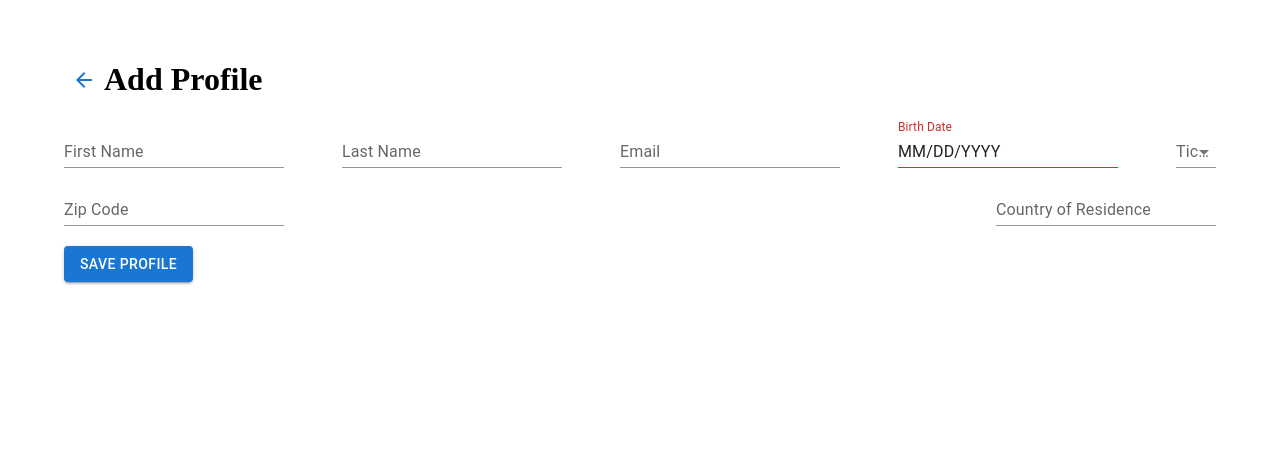
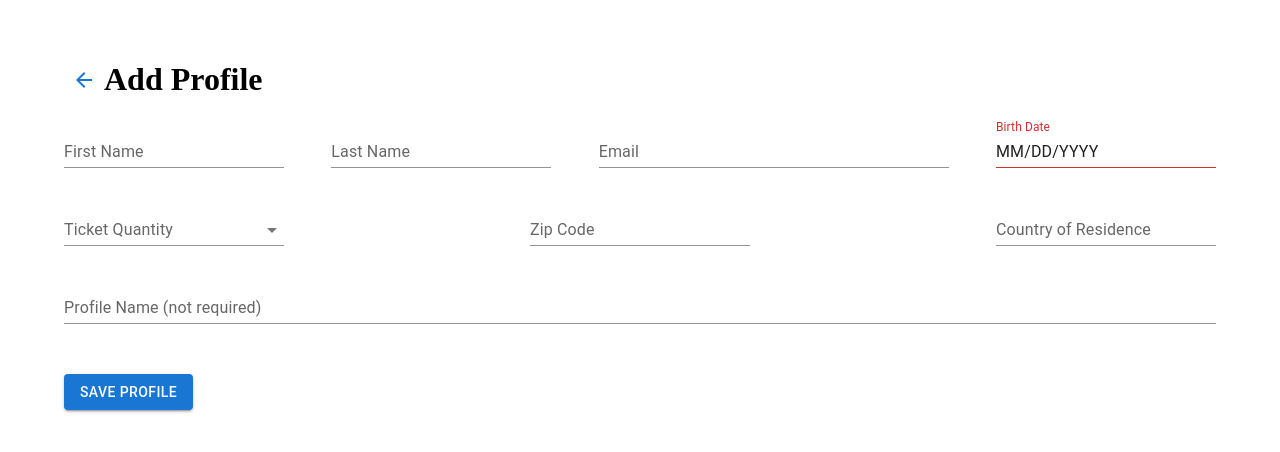
Before and after one commit to adinutzyc21/broadway-lottery, a React (Create React App) app: page / in a window 1280 px wide. Shown: the top 452 px of the page. Built offline with nearby package versions, Linux system fonts and the light colour scheme; no server answers.

Commit message:
Optional ProfileName and fix adding a new profile

```diff
--- a/src/@types/index.d.ts
+++ b/src/@types/index.d.ts
@@ -7,6 +7,7 @@ interface LotteryType {
 }
 
 export interface Profile {
+    profileName?: string;
     firstName: string;
     lastName: string;
     email: string;
--- a/src/components/ProfileForm.tsx
+++ b/src/components/ProfileForm.tsx
@@ -114,7 +114,7 @@ export const ProfileForm: React.FC = () => {
                     alignItems: "center",
                     flexWrap: "wrap",
                     justifyContent: "space-between",
-                    gap: "10px",
+                    rowGap: "30px",
                 }}
             >
                 <TextField
@@ -123,6 +123,7 @@ export const ProfileForm: React.FC = () => {
                     name="firstName"
                     value={formData.firstName}
                     onChange={handleInputChange}
+                    sx={{ width: "220px" }}
                 />
                 <TextField
                     variant="standard"
@@ -130,6 +131,7 @@ export const ProfileForm: React.FC = () => {
                     name="lastName"
                     value={formData.lastName}
                     onChange={handleInputChange}
+                    sx={{ width: "220px" }}
                 />
 
                 <TextField
@@ -138,6 +140,7 @@ export const ProfileForm: React.FC = () => {
                     name="email"
                     value={formData.email}
                     onChange={handleInputChange}
+                    sx={{ width: "350px" }}
                 />
 
                 <LocalizationProvider dateAdapter={AdapterDayjs}>
@@ -150,6 +153,7 @@ export const ProfileForm: React.FC = () => {
                         onChange={handleBirthdateChange}
                         maxDate={dayjs().subtract(10, "years")}
                         value={dayjs(formData.birthDate)}
+                        sx={{ width: "220px" }}
                     />
                 </LocalizationProvider>
 
@@ -160,6 +164,7 @@ export const ProfileForm: React.FC = () => {
                     value={formData.ticketQty}
                     onChange={handleInputChange}
                     select
+                    sx={{ width: "220px" }}
                 >
                     <MenuItem value="1">1</MenuItem>
                     <MenuItem value="2">2</MenuItem>
@@ -173,6 +178,7 @@ export const ProfileForm: React.FC = () => {
                     name="zip"
                     value={formData.zip}
                     onChange={handleInputChange}
+                    sx={{ width: "220px" }}
                 />
 
                 <TextField
@@ -181,6 +187,16 @@ export const ProfileForm: React.FC = () => {
                     name="country"
                     value={formData.country}
                     onChange={handleInputChange}
+                    sx={{ width: "220px" }}
+                />
+
+                <TextField
+                    variant="standard"
+                    label="Profile Name (not required)"
+                    name="profileName"
+                    value={formData.profileName}
+                    onChange={handleInputChange}
+                    fullWidth
                 />
             </div>
 
@@ -188,7 +204,7 @@ export const ProfileForm: React.FC = () => {
                 variant="contained"
                 color="primary"
                 onClick={handleSaveProfile}
-                sx={{ marginTop: "20px" }}
+                sx={{ marginTop: "50px" }}
             >
                 {editingIndex >= 0 ? "Update Profile" : "Save Profile"}
             </Button>
--- a/src/components/SavedProfiles.tsx
+++ b/src/components/SavedProfiles.tsx
@@ -80,6 +80,7 @@ export const SavedProfiles: React.FC = () => {
     const handleAddProfileClick = (): void => {
         // clear the form
         setFormData(initialProfile);
+        setEditingIndex(-1);
 
         setShowLotteryList(false);
         setShowSavedProfiles(false);
@@ -129,7 +130,10 @@ export const SavedProfiles: React.FC = () => {
                             )}
                         </IconButton>
                         <ListItemText
-                            primary={`${profile.firstName} ${profile.lastName}`}
+                            primary={
+                                profile.profileName ||
+                                `${profile.firstName} ${profile.lastName}`
+                            }
                             onClick={() => handleUpdateMainProfileClick(index)}
                         />
                         <IconButton onClick={() => handleEditProfile(index)}>
--- a/src/utils/ProfilesContext.ts
+++ b/src/utils/ProfilesContext.ts
@@ -4,6 +4,7 @@ import { LotteryType, Profile } from "../@types";
 type SetStateAction<S> = S | ((prevState: S) => S);
 
 export const initialProfile = {
+    profileName: "",
     firstName: "",
     lastName: "",
     email: "",
```
